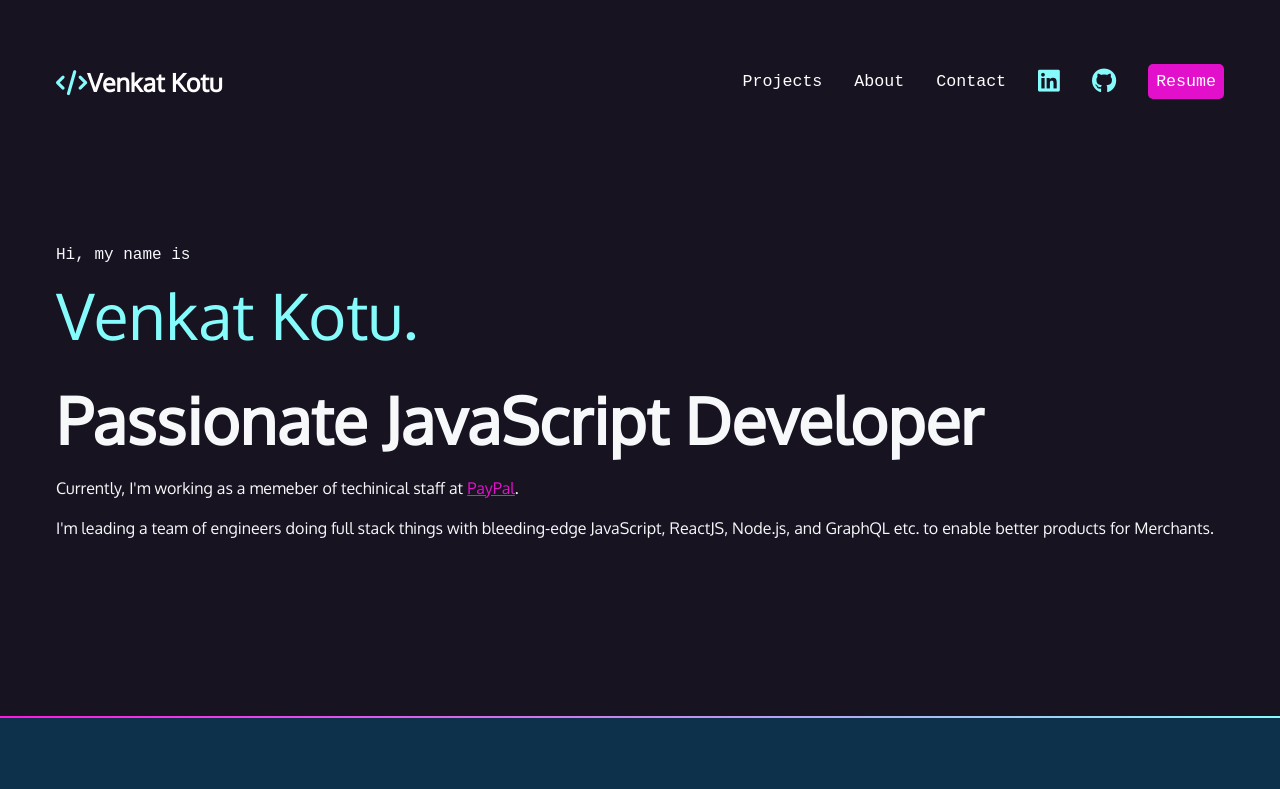
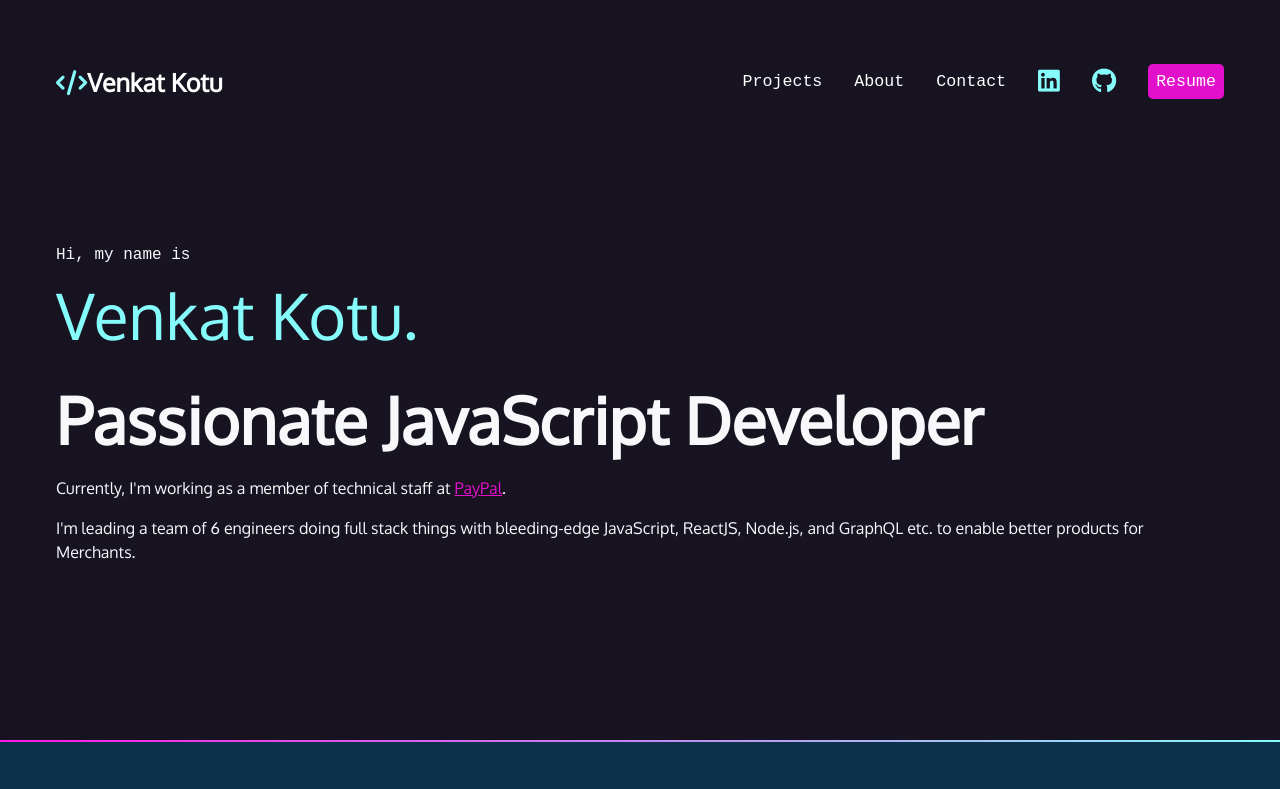
Before and after one commit to vkotu/portfolio, a React (Vite) app: page / in a window 1280 px wide. Shown: the top 789 px of the page. Built offline with nearby package versions, Linux system fonts and the light colour scheme; a web font is replaced by a local one.

Commit message:
fix typos

```diff
--- a/src/Home.jsx
+++ b/src/Home.jsx
@@ -56,11 +56,11 @@ const Home = () => {
         <h2>Passionate JavaScript Developer</h2>
 
         <p>
-          Currently, I'm working as a memeber of techinical staff at{" "}
+          Currently, I'm working as a member of technical staff at{" "}
           <a href="https://paypal.com/mep">PayPal</a>.
         </p>
         <p>
-          I'm leading a team of engineers doing full stack things with
+          I'm leading a team of 6 engineers doing full stack things with
           bleeding-edge JavaScript, ReactJS, Node.js, and GraphQL etc. to enable
           better products for Merchants.
         </p>
```
